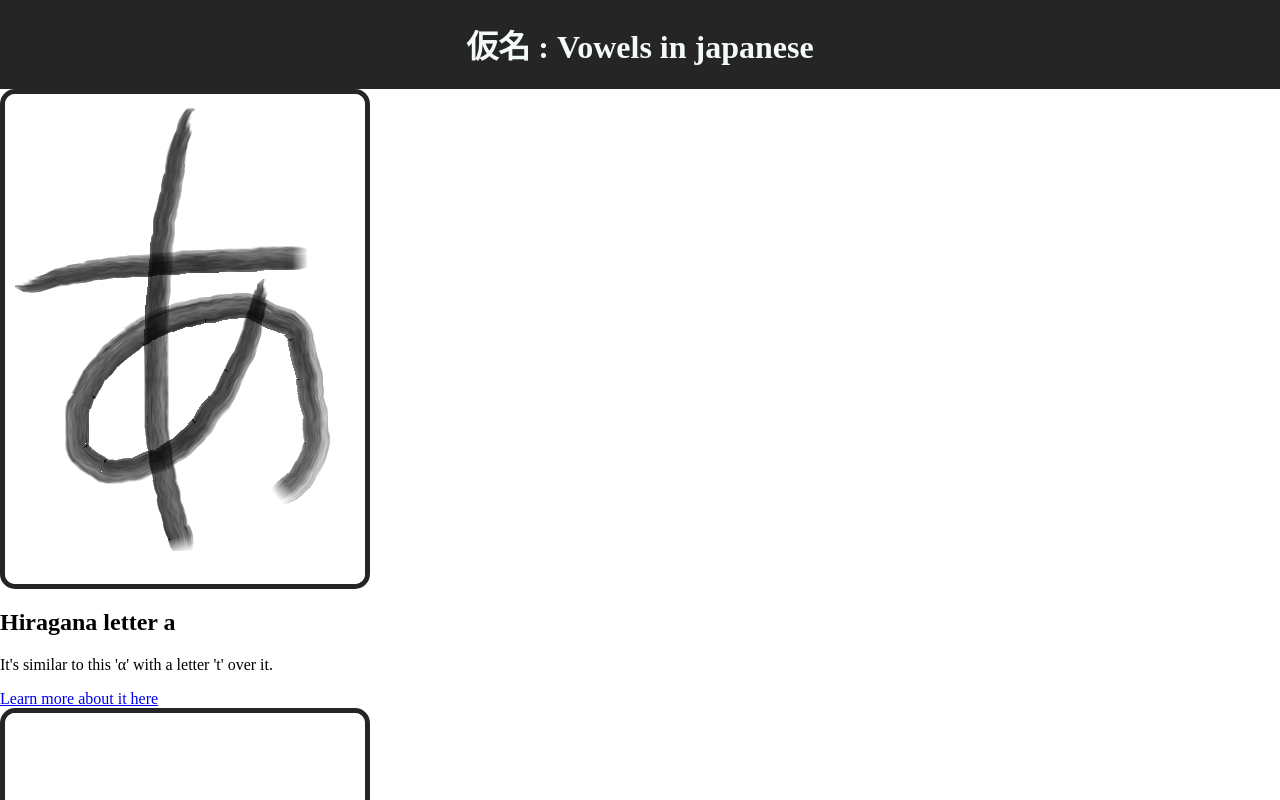
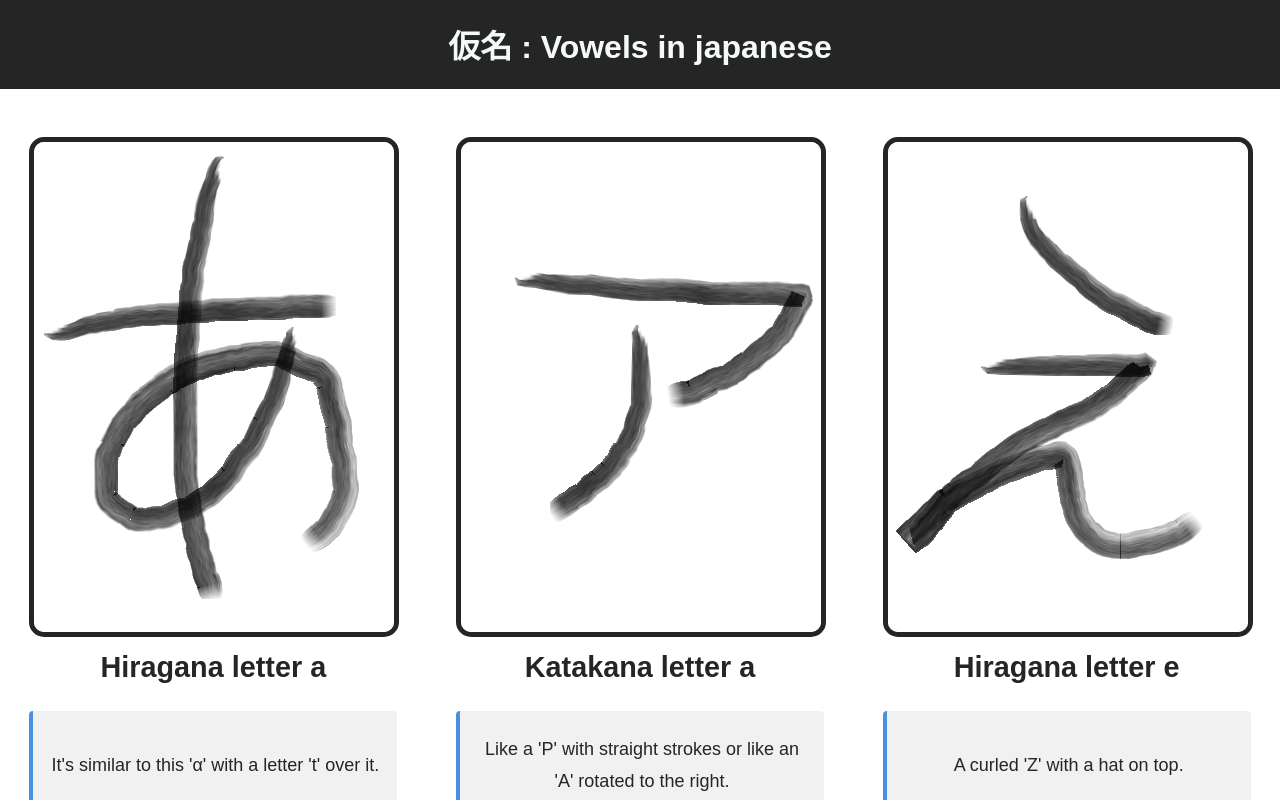
Before and after one commit to User-MiMa/Data-Driven-React-App, a React (Vite) app: page / in a window 1280 px wide. Shown: the top 800 px of the page. Built offline with nearby package versions, Linux system fonts and the light colour scheme.

Commit message:
feat: add styling to entry component

```diff
--- a/index.css
+++ b/index.css
@@ -1,5 +1,6 @@
 html, body {
     margin: 0;
+    font-family: Ubuntu, sans-serif;
 }
 
 header{
@@ -14,3 +15,63 @@ img{
     border: 5px solid #252525;
     border-radius: 15px;
 }
+
+.container{
+    padding-top: 3em;
+    display: flex;
+    flex-wrap: wrap;
+    justify-content: space-around;
+}
+
+article{
+    align-self: center;
+    margin-bottom: 3em;
+    width: 23em;
+    height: 50em;
+    text-align: center;
+}
+
+p{
+    font-size: large;
+    text-align: center;
+    height: 4em;
+    margin: 1.5em 0;
+    line-height: 1.8;
+    color: #252525;
+    padding: 1em;
+    background-color: #f1f1f1;
+    border-left: 4px solid #4a90e2;
+    border-radius: 4px;
+    display: flex;
+    align-items: center;
+    justify-content: center;
+}
+
+article h1 {
+    color: #252525;
+    font-size: 1.8em;
+    font-weight: 700;
+    margin: 0.5em 0;
+}
+
+a {
+    display: inline-block;
+    padding: 0.8em 1.5em;
+    background-color: #4a90e2;
+    color: #f4faf5;
+    text-decoration: none;
+    border-radius: 8px;
+    font-weight: 600;
+    transition: all 0.3s ease;
+}
+
+a:hover {
+    background-color: #357abd;
+    transform: translateY(-2px);
+    box-shadow: 0 4px 12px rgba(0, 0, 0, 0.15);
+}
+
+a:active {
+    transform: translateY(0);
+    box-shadow: 0 2px 6px rgba(0, 0, 0, 0.1);
+}
```
